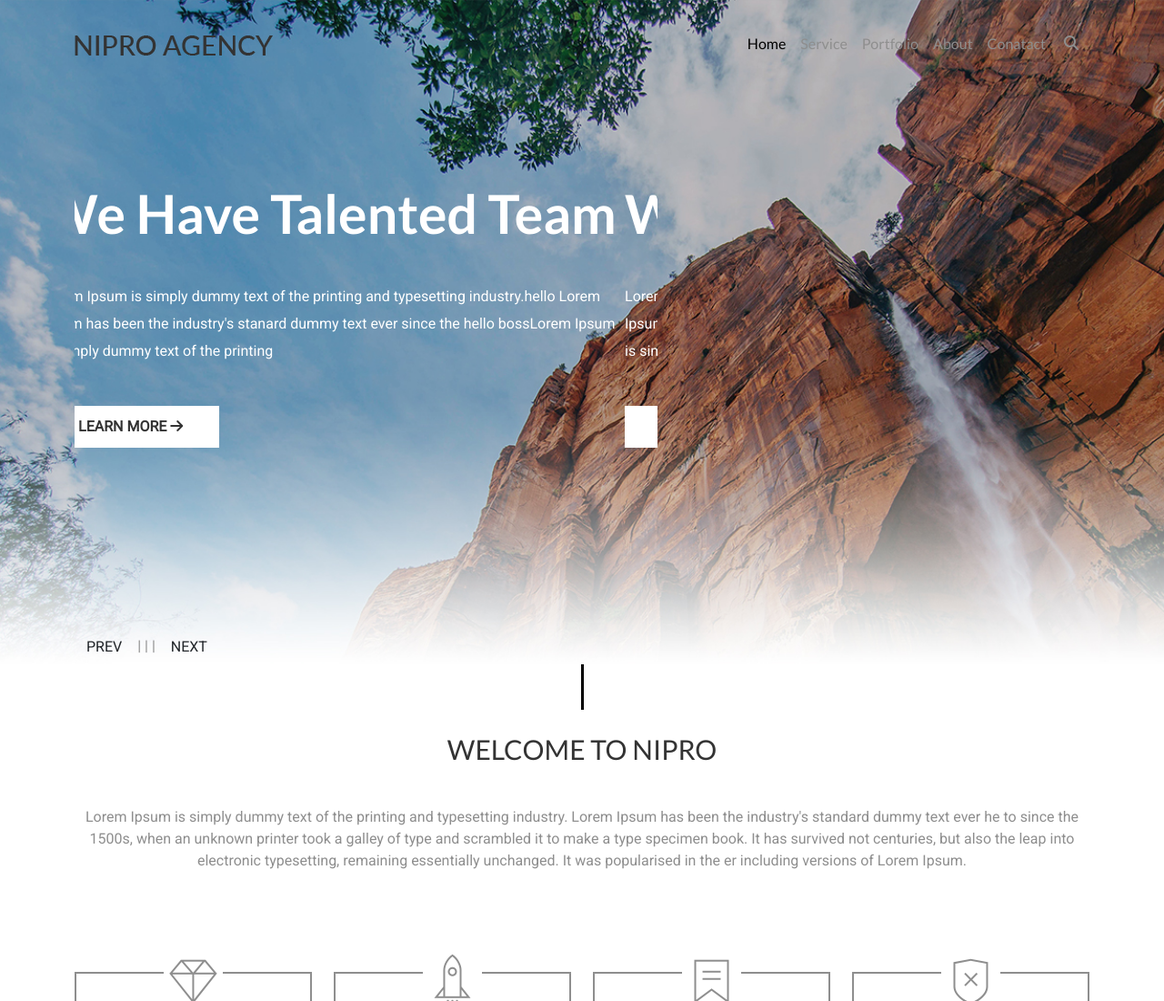
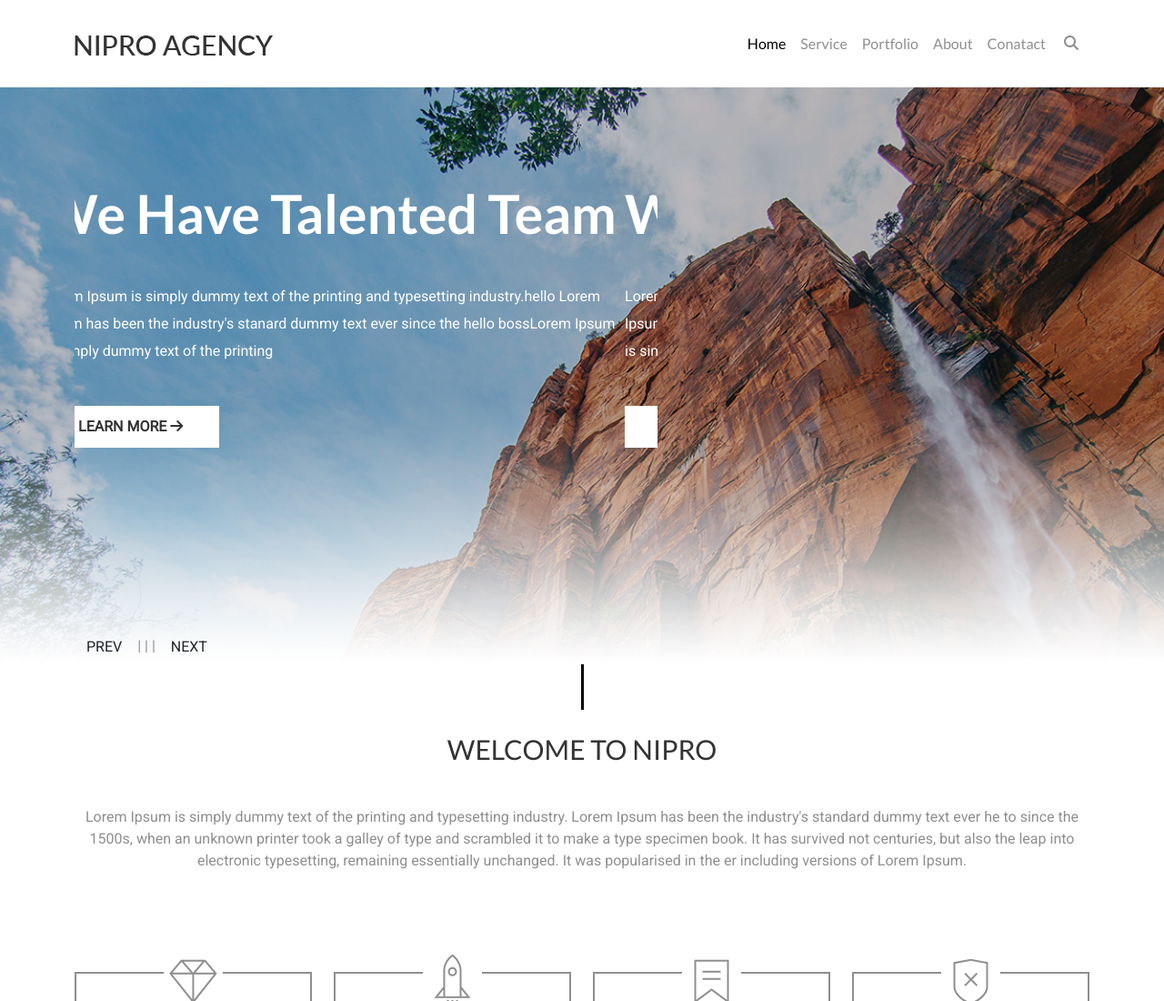
Before and after one commit to ToufiqAlahe/ssb-619-22-Nipro-Agency, a plain HTML site: page index.html in a window 1280 px wide. Shown: the top 1100 px of the page at 91% size. Drawn offline with Linux system fonts and the light colour scheme; files whose address does not match are found by name.

Commit message:
Update style.css

```diff
--- a/css/style.css
+++ b/css/style.css
@@ -25,6 +25,7 @@ body{
 /*header start*/
 .header{
 	padding: 20px 0;
+	background-color: var(--white)!important;
 }
 .c_nav{}
 .logo{}
```
